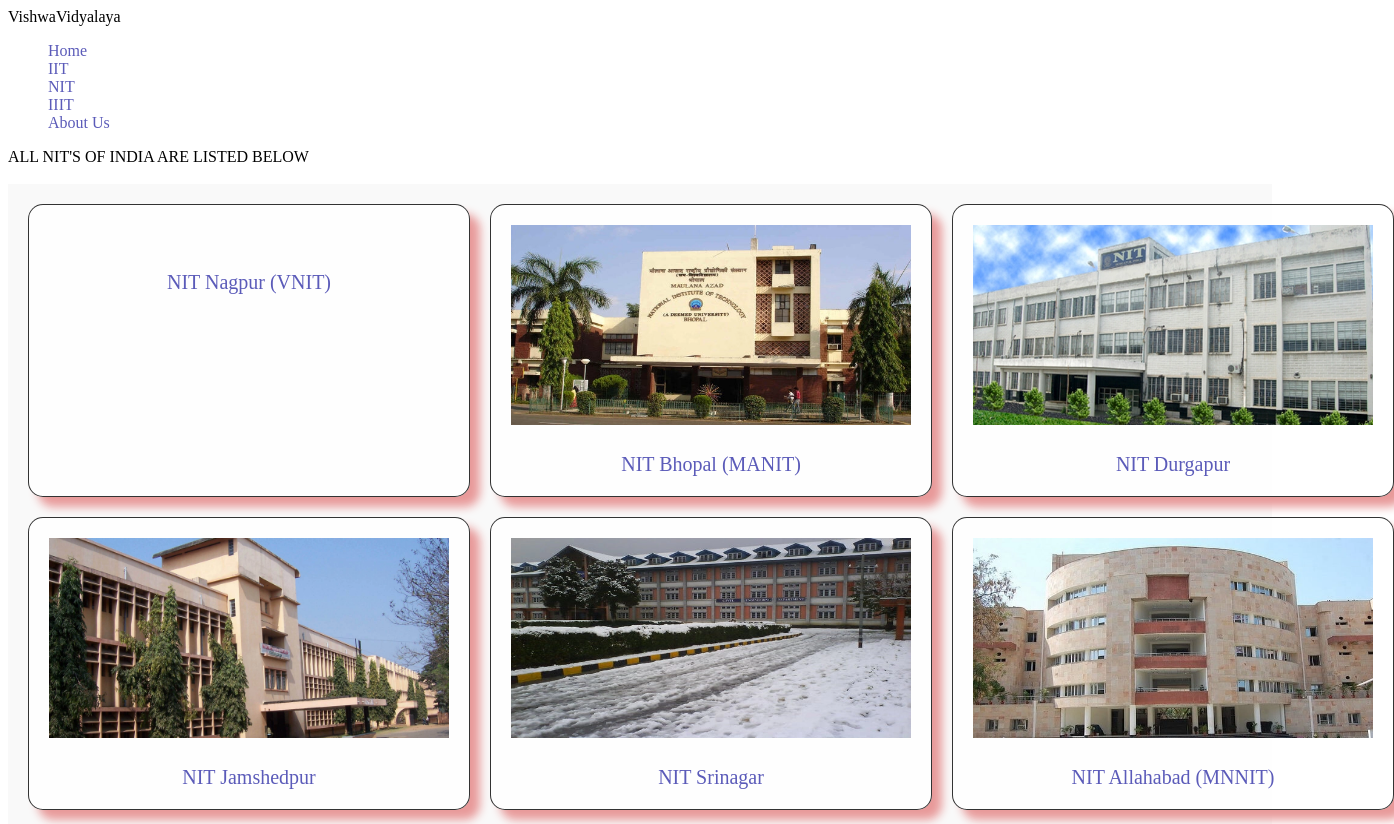
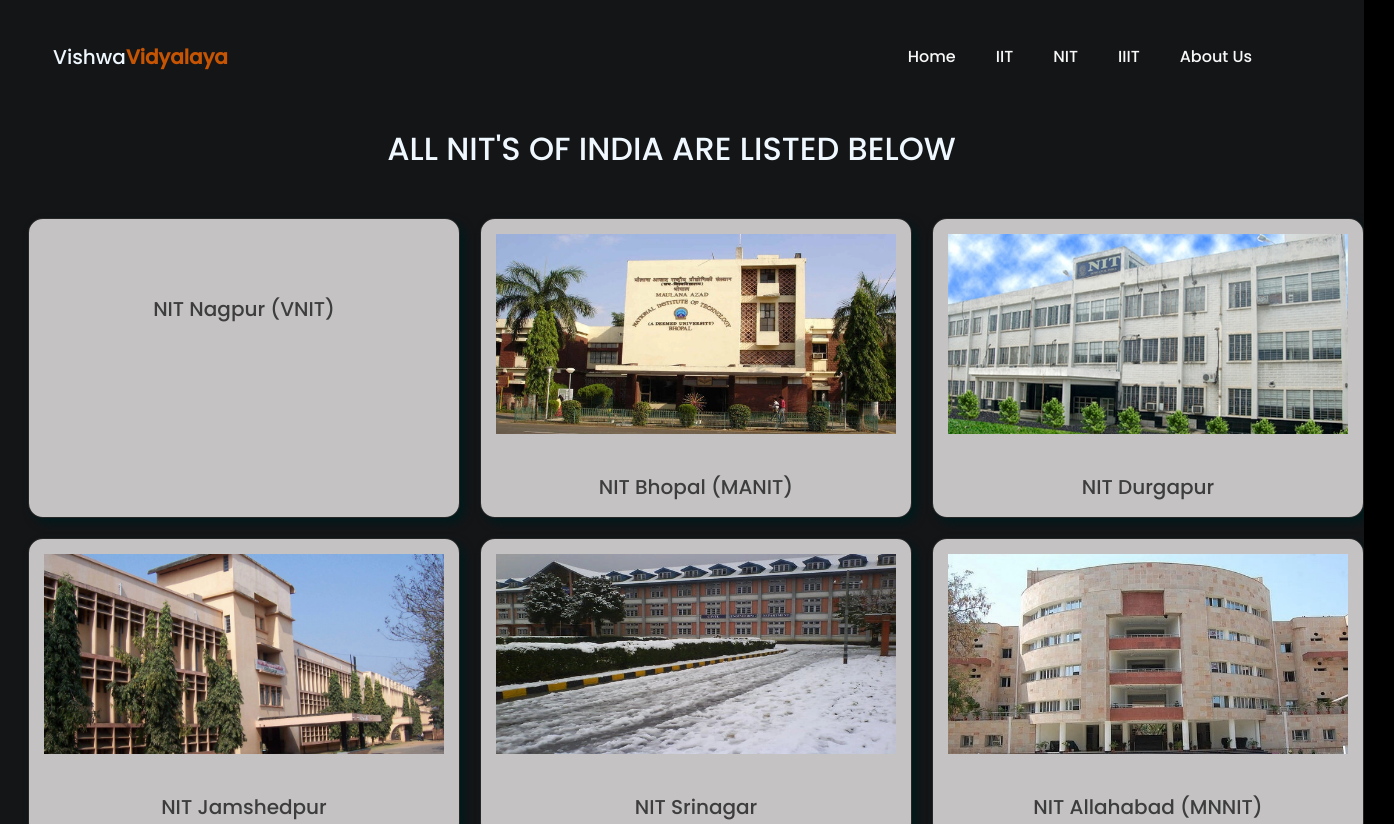
Before and after one commit to AjaySh1/ViswaVidyalaya, a plain HTML site: page VishwaVidyalaya-main/VISHWAVIDYALAYA/all_nits_page.html in a window 1280 px wide. Shown: the top 824 px of the page, 1394 px wide, since content can reach past the window. Drawn offline with Linux system fonts and the light colour scheme.

Commit message:
Update nit.css

```diff
--- a/VishwaVidyalaya-main/VISHWAVIDYALAYA/nit.css
+++ b/VishwaVidyalaya-main/VISHWAVIDYALAYA/nit.css
@@ -1,37 +1,109 @@
+
+body {
+    background-image: url(bkg2.jpg);
+   color: aliceblue;
+   font-family: "Poppins", sans-serif;
+   background-size: cover;
+   height: 50%;
+   background-repeat: no-repeat;
+   background-color: rgb(0, 0, 0);
+
+ }
+
+nav {
+    display: flex;
+    align-items: center;
+    justify-content: space-between;
+
+  }
+  .left
+  {  margin-left: 45px;
+    font-size: 20px;
+  }
+  .right {
+    align-self: flex-end;
+
+  }
+  .right ul {
+    display: flex;
+    flex-direction: row;
+
+  }
+  li {
+    margin: 20px;
+  }
+  .right ul li a {
+    color: rgb(248, 248, 248);
+    text-decoration: none;
+    font-size: medium;
+  }
+  .right ul li a:hover {
+
+    text-decoration: underline;
+    text-decoration-color: #ff771d;
+    font-size: medium;
+  }
+  #vid{
+    color: rgb(197, 84, 3);
+    font-weight: 600;
+  }
+
+.top{
+    display: flex;
+    justify-content: space-between;
 
 
+}
+.left1{
+  color:aliceblue;
+
+  margin-top: 20px;
+  font-size: xx-large;
+  margin-left: 30%;
+
+}
+.left1:hover{
+    text-decoration: underline;
+    text-decoration-color: #ff771d ;
+}
+.right1{
+    margin-right: 50px;
+    margin-top: 20px;
+
+
+}
+#im{
+    width: 25px;
+    height: 25px;;
+}
 img{
-    width: auto;
+    width: fit;
     height:200px;
 }
 .nit{
     display: grid;
     grid-template-columns: auto auto auto;
-    background-color: #f9f9f9;
     padding: 10px;
 
 
 }
 .nit_name{
-    background-color: rgba(255, 255, 255, 0.8);
+    background-color: rgba(240, 238, 238, 0.8);
     border: 1px solid rgba(0, 0, 0, 0.8);
-    padding: 20px;
+    padding: 15px;
     font-size: 20px;
     text-align: center;
     margin: 10px 10px;
     border-radius: 15px;
-    box-shadow: 10px 10px 10px rgb(232, 154, 154);
+    box-shadow: 5px 5px 10px rgb(0, 26, 28);
 
 }
 a{
     text-decoration: none;
-    color: rgb(91, 91, 185);
+    color: rgb(61, 61, 61);
+    font-weight: 500;
+}
 
-}
-.he{
-    text-align: center;
-    text-decoration: underline;
-}
 .nit_name a:hover{
     text-decoration: underline;
 
```
